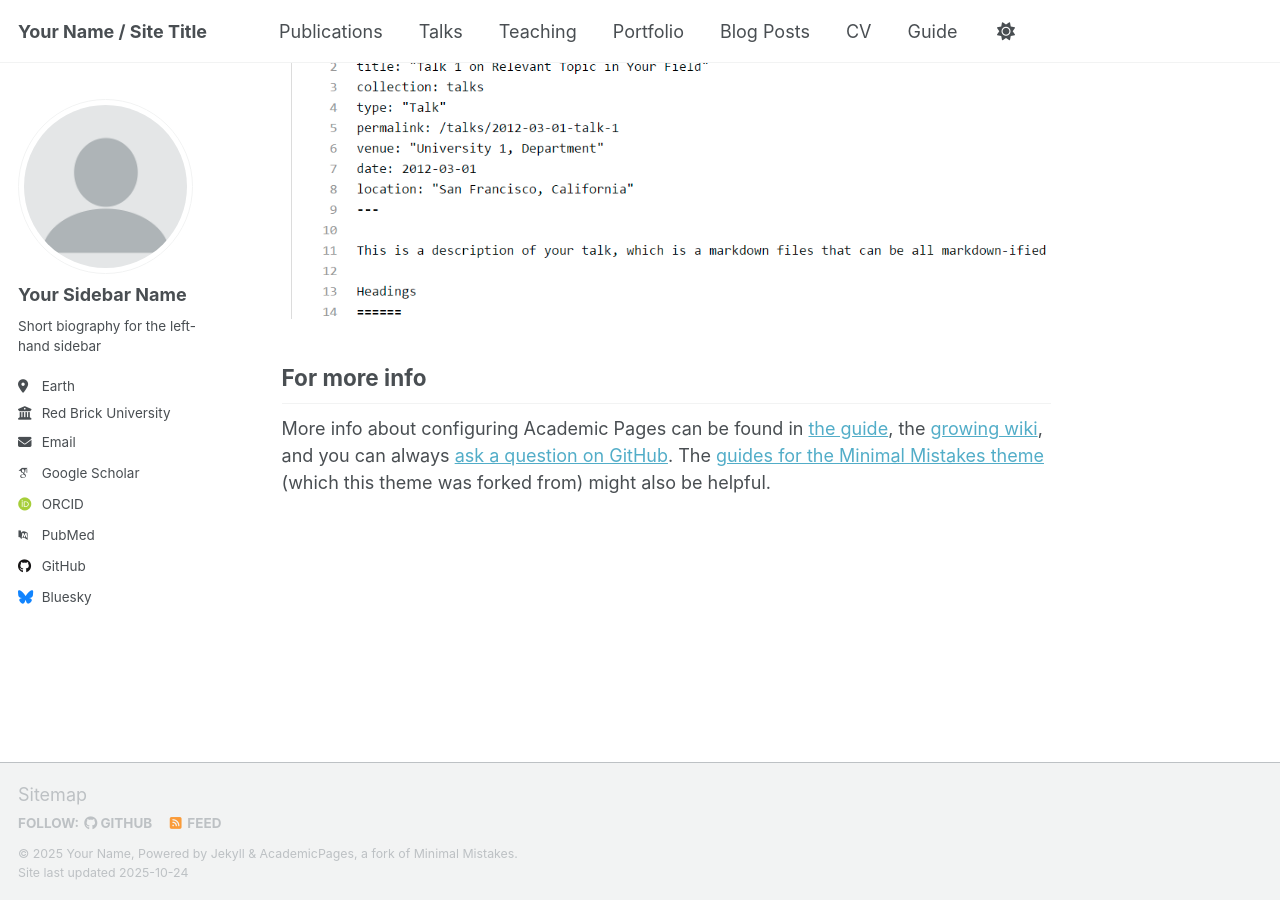
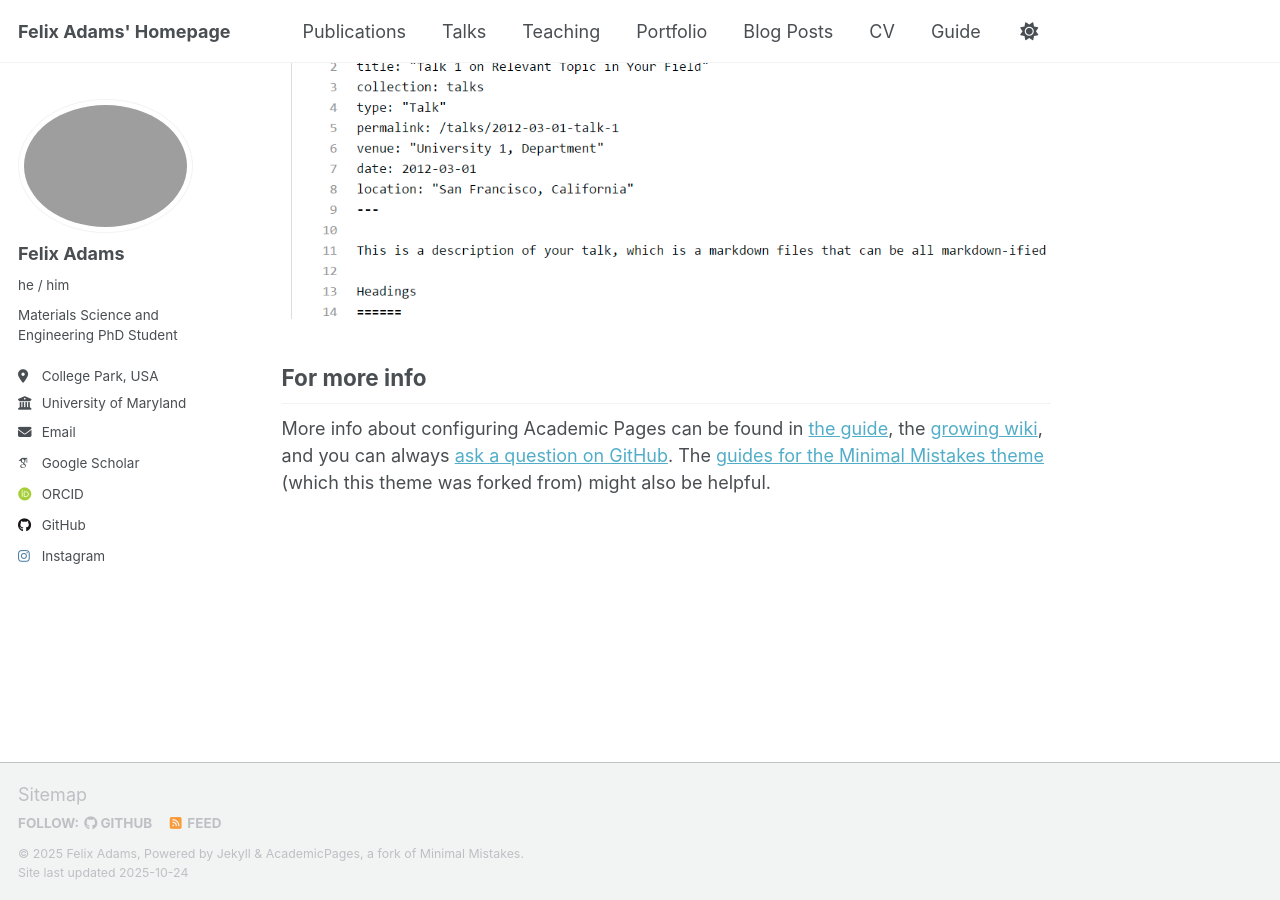
Before and after one commit to felix-adams/felix-adams.github.io, a Jekyll site: the page built from _pages/about.md, in a window 1280 px wide and 900 px high, scrolled down 2880 px. Built offline with Jekyll 4.4.1, drawn with Linux system fonts in a browser that asks for light colours; some web fonts are replaced; a script that is not in the unit is left out.

Commit message:
Updated basic personal information in _config.yml

```diff
--- a/_config.yml
+++ b/_config.yml
@@ -9,38 +9,38 @@
 # Basic Site Settings
 locale                   : "en-US"
 site_theme               : "default" # Currently available options are "default", "air"
-title                    : "Your Name / Site Title"
+title                    : "Felix Adams' Homepage"
 title_separator          : "-"
-name                     : &name "Your Name"
-description              : &description "Your Name's academic portfolio"   # Update this with a general description of your site, this is the default if not overridden by a page
-url                      : https://academicpages.github.io # The base hostname & protocol for your site e.g. "https://[your GitHub username].github.io",
-                                                           # or if you already have some other page hosted on Github then use "https://[your GitHub username].github.io/[Your Repo Name]"
+name                     : &name "Felix Adams"
+description              : &description "A repository of my papers, projects, and portfolios."   # Update this with a general description of your site, this is the default if not overridden by a page
+url                      : https://felix-adams.github.io # The base hostname & protocol for your site e.g. "https://[your GitHub username].github.io",
+                                                         # or if you already have some other page hosted on Github then use "https://[your GitHub username].github.io/[Your Repo Name]"
 baseurl                  : "" # the subpath of your site, e.g. "/blog"
-repository               : "academicpages/academicpages.github.io"
+repository               : "felix-adams.github.io"
 
 # Site Author - The following control what appear as part of the author content on the side bar.
 #               If a field is blank the icon and link will not appear, otherwise it will be shown.
 #               Additional customization can be done by editing /_includes/author-profile.html
 author:
   # Biographic information
-  avatar           : "profile.png"
-  name             : "Your Sidebar Name"
-  pronouns         : # example: "she/her"
-  bio              : "Short biography for the left-hand sidebar"
-  location         : "Earth"
-  employer         : "Red Brick University"
+  avatar           : # "profile.png"
+  name             : "Felix Adams"
+  pronouns         : "he / him" # example: "she/her"
+  bio              : "Materials Science and Engineering PhD Student"
+  location         : "College Park, USA"
+  employer         : "University of Maryland"
   uri              : # URL
-  email            : "none@example.org"
+  email            : "felixtadams1@gmail.com"
 
   # Academic websites
   academia         : # URL
   arxiv            : # URL - Update with the correct link to your profile
-  googlescholar    : "https://scholar.google.com/citations?user=PS_CX0AAAAAJ"
+  googlescholar    : "https://scholar.google.com/citations?hl=en&authuser=1&user=mUWnzVcAAAAJ"
   inspire-hep      : # URL
   impactstory      : # URL
-  orcid            : "https://orcid.org/yourorcidurl"
+  orcid            : "https://orcid.org/0000-0001-5802-1072"
   semantic         : # URL
-  pubmed           : "https://www.ncbi.nlm.nih.gov/pubmed/?term=john+snow"
+  pubmed           : # URL
   researchgate     : # URL
   scopus           : # URL
 
@@ -48,20 +48,20 @@ author:
   bitbucket        : # Username - Update with your username on the site
   codepen          : # Username
   dribbble         : # Username
-  github           : "academicpages"
+  github           : "https://github.com/felix-adams/"
   kaggle           : # Username
   stackoverflow    : # User number or user number and name (i.e., use "1" or "1/jeff-atwood")
 
   # Social media
   artstation       : # Username
-  bluesky          : "bsky.app" # Replace this with you Bluesky username
+  bluesky          : # Username
   facebook         : # Username
   flickr           : # Username
   foursquare       : # Username
   goodreads        : # Username
   google_plus      : # Username
   keybase          : # Username
-  instagram        : # Username
+  instagram        : felixtadams # Username
   lastfm           : # Username
   linkedin         : # Username
   mastodon         : # URL
```
